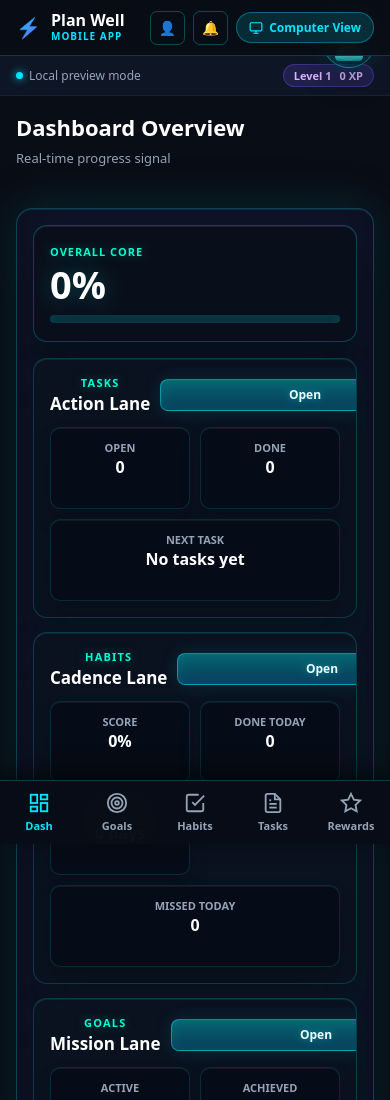
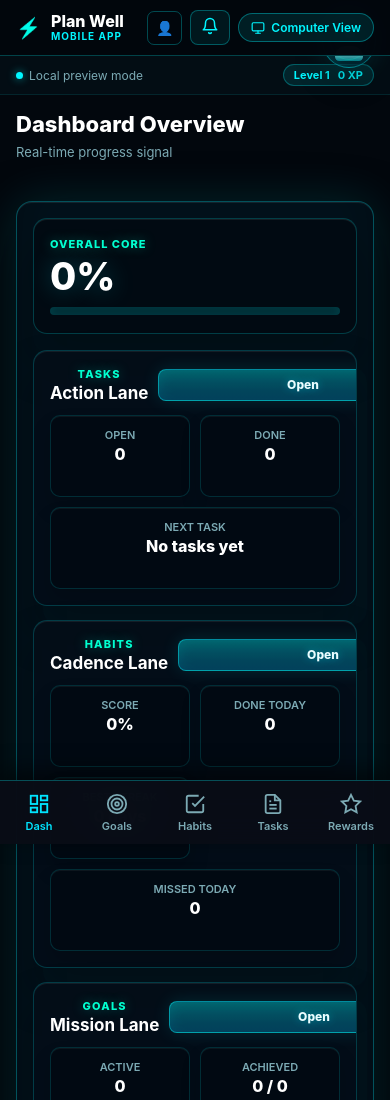
Before and after one commit to vivins2009-droid/Mental-well-being-website, a plain HTML site: page mobile/index.html in a window 390 px wide. Shown: the top 1100 px of the page. Drawn offline with nearby package versions, Linux system fonts and the light colour scheme.

Commit message:
Align mobile color scheme with desktop teal palette; replace notification bell emoji with teal SVG icon on both desktop and mobile

```diff
--- a/mobile/index.html
+++ b/mobile/index.html
@@ -27,9 +27,12 @@
           <span>👤</span>
         </button>
         <div class="notification-wrapper" style="position: relative;">
-          <button class="ghost-button notification-bell compact-button" type="button" data-notification-trigger title="Notifications & Reminders" style="position: relative; padding: 4px 8px;">
-            <span>🔔</span>
-            <span class="notification-badge" data-notification-count hidden style="position: absolute; top: -4px; right: -4px; background: #ff335f; color: #fff; font-size: 10px; font-weight: bold; border-radius: 999px; padding: 1px 5px;">0</span>
+          <button class="ghost-button notification-bell compact-button" type="button" data-notification-trigger title="Notifications &amp; Reminders" style="position: relative; padding: 6px 10px; color: #00f6ff; border: 1px solid rgba(0,246,255,0.3); border-radius: 8px; background: rgba(0,246,255,0.07);">
+            <svg width="18" height="18" viewBox="0 0 24 24" fill="none" stroke="#00f6ff" stroke-width="2" stroke-linecap="round" stroke-linejoin="round" aria-hidden="true">
+              <path d="M18 8A6 6 0 0 0 6 8c0 7-3 9-3 9h18s-3-2-3-9"/>
+              <path d="M13.73 21a2 2 0 0 1-3.46 0"/>
+            </svg>
+            <span class="notification-badge" data-notification-count hidden style="position: absolute; top: -5px; right: -5px; background: #00ffd0; color: #02070d; font-size: 9px; font-weight: bold; border-radius: 999px; padding: 1px 5px;">0</span>
           </button>
 
           <!-- Mobile Notification Drawer -->
--- a/mobile/mobile-styles.css
+++ b/mobile/mobile-styles.css
@@ -3,13 +3,13 @@
    ========================================================================== */
 
 :root {
-  --mobile-bg-color: #090d16;
-  --mobile-card-bg: rgba(15, 23, 42, 0.94);
-  --mobile-card-border: rgba(0, 229, 255, 0.22);
-  --mobile-accent: #00e5ff;
-  --mobile-accent-purple: #7c4dff;
-  --mobile-text: #f8fafc;
-  --mobile-text-muted: #94a3b8;
+  --mobile-bg-color: #02070d;
+  --mobile-card-bg: rgba(4, 21, 31, 0.88);
+  --mobile-card-border: rgba(0, 246, 255, 0.28);
+  --mobile-accent: #00f6ff;
+  --mobile-accent-mint: #00ffd0;
+  --mobile-text: #e9fdff;
+  --mobile-text-muted: #7caab4;
   --mobile-nav-height: 64px;
   --mobile-topbar-height: 56px;
   --mobile-radius: 16px;
@@ -17,21 +17,23 @@
 
 /* 1. Global Page Reset & Container Setup */
 html, body {
-  background-color: #030712 !important;
+  background-color: #02070d !important;
   color: var(--mobile-text) !important;
-  font-family: system-ui, -apple-system, BlinkMacSystemFont, "Segoe UI", Roboto, sans-serif !important;
+  font-family: Inter, ui-sans-serif, system-ui, -apple-system, BlinkMacSystemFont, "Segoe UI", sans-serif !important;
   margin: 0 !important;
   padding: 0 !important;
   min-height: 100vh !important;
   width: 100% !important;
   overflow-x: hidden !important;
   -webkit-tap-highlight-color: transparent;
+  -webkit-font-smoothing: antialiased;
+  -moz-osx-font-smoothing: grayscale;
 }
 
 body.mobile-app-body {
   display: flex !important;
   justify-content: center !important;
-  background: radial-gradient(circle at 50% 0%, rgba(0, 229, 255, 0.1) 0%, transparent 60%), #030712 !important;
+  background: radial-gradient(ellipse at 50% 0%, rgba(0, 246, 255, 0.12) 0%, transparent 55%), #02070d !important;
 }
 
 /* Hide desktop floating 3D bridges, scanlines, and fixed sidebars on mobile */
@@ -66,23 +68,23 @@ body::after,
   max-width: 480px !important;
   min-height: 100vh !important;
   background-color: var(--mobile-bg-color) !important;
-  box-shadow: 0 0 40px rgba(0, 0, 0, 0.9), 0 0 20px rgba(0, 229, 255, 0.12) !important;
+  box-shadow: 0 0 40px rgba(0, 0, 0, 0.9), 0 0 30px rgba(0, 246, 255, 0.08) !important;
   display: flex !important;
   flex-direction: column !important;
   position: relative !important;
   overflow-x: hidden !important;
-  border-left: 1px solid rgba(255, 255, 255, 0.08) !important;
-  border-right: 1px solid rgba(255, 255, 255, 0.08) !important;
+  border-left: 1px solid rgba(0, 246, 255, 0.12) !important;
+  border-right: 1px solid rgba(0, 246, 255, 0.12) !important;
   box-sizing: border-box !important;
 }
 
 /* 2. Mobile Top Header Bar */
 .mobile-topbar {
   height: var(--mobile-topbar-height) !important;
-  background: rgba(9, 13, 22, 0.95) !important;
-  backdrop-filter: blur(16px) !important;
-  -webkit-backdrop-filter: blur(16px) !important;
-  border-bottom: 1px solid var(--mobile-card-border) !important;
+  background: rgba(2, 7, 13, 0.97) !important;
+  backdrop-filter: blur(20px) !important;
+  -webkit-backdrop-filter: blur(20px) !important;
+  border-bottom: 1px solid rgba(0, 246, 255, 0.25) !important;
   display: flex !important;
   align-items: center !important;
   justify-content: space-between !important;
@@ -102,7 +104,7 @@ body::after,
 
 .mobile-logo-icon {
   font-size: 20px !important;
-  background: linear-gradient(135deg, #00e5ff, #7c4dff) !important;
+  background: linear-gradient(135deg, #00f6ff, #00ffd0) !important;
   -webkit-background-clip: text !important;
   -webkit-text-fill-color: transparent !important;
 }
@@ -132,9 +134,9 @@ body::after,
   display: inline-flex !important;
   align-items: center !important;
   gap: 6px !important;
-  background: rgba(0, 229, 255, 0.14) !important;
-  border: 1px solid rgba(0, 229, 255, 0.35) !important;
-  color: #00e5ff !important;
+  background: rgba(0, 246, 255, 0.1) !important;
+  border: 1px solid rgba(0, 246, 255, 0.35) !important;
+  color: #00f6ff !important;
   padding: 6px 12px !important;
   border-radius: 20px !important;
   font-size: 12px !important;
@@ -145,14 +147,14 @@ body::after,
 }
 
 .mobile-view-switcher:hover, .mobile-view-switcher:active {
-  background: rgba(0, 229, 255, 0.25) !important;
-  box-shadow: 0 0 12px rgba(0, 229, 255, 0.3) !important;
+  background: rgba(0, 246, 255, 0.2) !important;
+  box-shadow: 0 0 14px rgba(0, 246, 255, 0.25) !important;
 }
 
 /* Status Strip */
 .mobile-status-strip {
-  background: rgba(15, 23, 42, 0.8) !important;
-  border-bottom: 1px solid rgba(255, 255, 255, 0.05) !important;
+  background: rgba(4, 15, 22, 0.85) !important;
+  border-bottom: 1px solid rgba(0, 246, 255, 0.1) !important;
   padding: 8px 16px !important;
   display: flex !important;
   align-items: center !important;
@@ -173,18 +175,18 @@ body::after,
   width: 7px !important;
   height: 7px !important;
   border-radius: 50% !important;
-  background: #00e5ff !important;
-  box-shadow: 0 0 8px #00e5ff !important;
+  background: #00f6ff !important;
+  box-shadow: 0 0 8px rgba(0, 246, 255, 0.6) !important;
 }
 
 .mobile-xp-chip {
   display: flex !important;
   gap: 8px !important;
-  background: rgba(124, 77, 255, 0.18) !important;
-  border: 1px solid rgba(124, 77, 255, 0.35) !important;
+  background: rgba(0, 246, 255, 0.1) !important;
+  border: 1px solid rgba(0, 246, 255, 0.28) !important;
   padding: 3px 10px !important;
   border-radius: 12px !important;
-  color: #d8b4fe !important;
+  color: #00f6ff !important;
   font-weight: 700 !important;
   font-size: 11px !important;
 }
@@ -345,8 +347,8 @@ h1 {
   box-sizing: border-box !important;
   transform: none !important;
   perspective: none !important;
-  background: rgba(15, 23, 42, 0.94) !important;
-  border: 1px solid rgba(0, 229, 255, 0.22) !important;
+  background: rgba(4, 21, 31, 0.88) !important;
+  border: 1px solid rgba(0, 246, 255, 0.28) !important;
   border-radius: 16px !important;
   overflow: hidden !important;
 }
@@ -366,8 +368,8 @@ h1 {
   max-width: 100% !important;
   padding: 18px 16px !important;
   gap: 12px !important;
-  background: rgba(9, 15, 26, 0.9) !important;
-  border: 1px solid rgba(0, 229, 255, 0.25) !important;
+  background: rgba(2, 10, 18, 0.92) !important;
+  border: 1px solid rgba(0, 246, 255, 0.22) !important;
   border-radius: 14px !important;
   box-sizing: border-box !important;
   transform: none !important;
@@ -413,7 +415,7 @@ h1 {
   height: 8px !important;
   margin-top: 6px !important;
   border-radius: 999px !important;
-  background: rgba(0, 229, 255, 0.12) !important;
+  background: rgba(0, 246, 255, 0.12) !important;
 }
 
 /* Lanes List & Cards (Goals Mission Lane, Habits Cadence Lane, Tasks Action Lane) */
@@ -435,8 +437,8 @@ h1 {
   max-width: 100% !important;
   padding: 16px !important;
   gap: 14px !important;
-  background: rgba(11, 18, 32, 0.9) !important;
-  border: 1px solid rgba(0, 229, 255, 0.2) !important;
+  background: rgba(4, 14, 24, 0.92) !important;
+  border: 1px solid rgba(0, 246, 255, 0.2) !important;
   border-radius: 14px !important;
   box-sizing: border-box !important;
   transform: none !important;
@@ -503,8 +505,8 @@ h1 {
   width: 100% !important;
   max-width: 100% !important;
   padding: 12px !important;
-  background: rgba(6, 12, 22, 0.8) !important;
-  border: 1px solid rgba(0, 229, 255, 0.15) !important;
+  background: rgba(2, 10, 18, 0.85) !important;
+  border: 1px solid rgba(0, 246, 255, 0.15) !important;
   border-radius: 10px !important;
   box-sizing: border-box !important;
   gap: 4px !important;
@@ -512,7 +514,7 @@ h1 {
 
 .summary-cell span {
   font-size: 11px !important;
-  color: #94a3b8 !important;
+  color: #7caab4 !important;
   font-weight: 600 !important;
   text-transform: uppercase !important;
 }
```
Also changed, not shown: index.html (+6 -3 lines).
